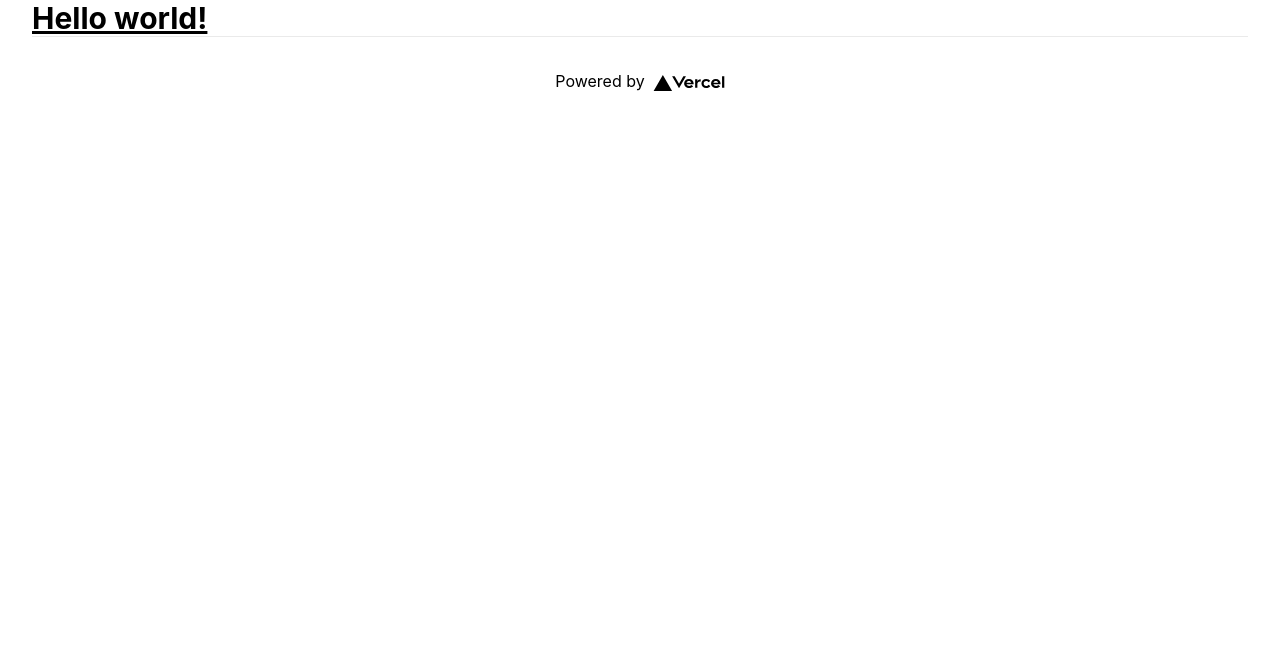
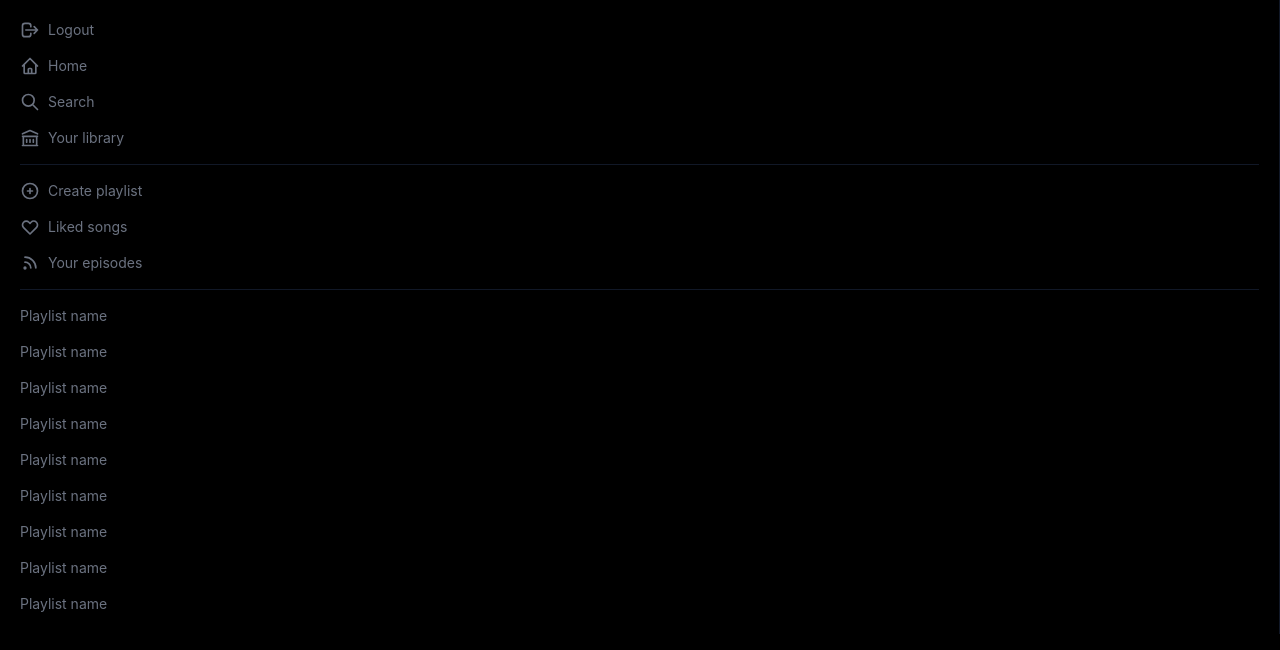
Before and after one commit to christiandebarrio/chrispotify-nextjs, a Next.js app: page / in a window 1280 px wide. Shown: the top 650 px of the page. Built offline with nearby package versions, Linux system fonts and the light colour scheme; no server answers.

Commit message:
add authentication

```diff
--- /dev/null
+++ b/components/Sidebar.tsx
@@ -0,0 +1,71 @@
+import {
+  HomeIcon,
+  SearchIcon,
+  LibraryIcon,
+  PlusCircleIcon,
+  HeartIcon,
+  RssIcon,
+  LogoutIcon,
+} from "@heroicons/react/outline";
+import { signOut, useSession } from "next-auth/react";
+
+export const Sidebar = () => {
+  const { data: session, status } = useSession();
+
+  console.log(session, status);
+  const handleLogout = () => signOut();
+
+  return (
+    <aside className="text-gray-500 p-5 text-sm border-r border-gray-900">
+      <div className="space-y-4">
+        <button
+          onClick={handleLogout}
+          className="flex items-center space-x-2 hover:text-white"
+        >
+          <LogoutIcon className="h-5 w-5" />
+          <p>Logout</p>
+        </button>
+        <button className="flex items-center space-x-2 hover:text-white">
+          <HomeIcon className="h-5 w-5" />
+          <p>Home</p>
+        </button>
+        <button className="flex items-center space-x-2 hover:text-white">
+          <SearchIcon className="h-5 w-5" />
+          <p>Search</p>
+        </button>
+        <button className="flex items-center space-x-2 hover:text-white">
+          <LibraryIcon className="h-5 w-5" />
+          <p>Your library</p>
+        </button>
+
+        <hr className="border-t-[0.1px] border-gray-900" />
+
+        <button className="flex items-center space-x-2 hover:text-white">
+          <PlusCircleIcon className="h-5 w-5" />
+          <p>Create playlist</p>
+        </button>
+        <button className="flex items-center space-x-2 hover:text-white">
+          <HeartIcon className="h-5 w-5" />
+          <p>Liked songs</p>
+        </button>
+        <button className="flex items-center space-x-2 hover:text-white">
+          <RssIcon className="h-5 w-5" />
+          <p>Your episodes</p>
+        </button>
+
+        <hr className="border-t-[0.1px] border-gray-900" />
+
+        {/* Playlist */}
+        <p className="cursor-pointer hover:text-white">Playlist name</p>
+        <p className="cursor-pointer hover:text-white">Playlist name</p>
+        <p className="cursor-pointer hover:text-white">Playlist name</p>
+        <p className="cursor-pointer hover:text-white">Playlist name</p>
+        <p className="cursor-pointer hover:text-white">Playlist name</p>
+        <p className="cursor-pointer hover:text-white">Playlist name</p>
+        <p className="cursor-pointer hover:text-white">Playlist name</p>
+        <p className="cursor-pointer hover:text-white">Playlist name</p>
+        <p className="cursor-pointer hover:text-white">Playlist name</p>
+      </div>
+    </aside>
+  );
+};
--- /dev/null
+++ b/lib/spotify.ts
@@ -0,0 +1,28 @@
+import SpotifyWebApi from "spotify-web-api-node";
+
+const scope = [
+  "user-read-email",
+  "user-read-private",
+  "user-top-read",
+  "user-library-read",
+  // "user-library-modify",
+  "user-read-playback-state",
+  "user-modify-playback-state",
+  "user-read-currently-playing",
+  "user-read-recently-played",
+  "user-follow-read",
+  "playlist-read-private",
+  "playlist-read-collaborative",
+  "streaming",
+].join(",");
+
+const params = { scope };
+
+const queryParamString = new URLSearchParams(params).toString();
+
+export const SPOTIFY_LOGIN_URL = `https://accounts.spotify.com/authorize?${queryParamString}`;
+
+export const spotifyApi = new SpotifyWebApi({
+  clientId: process.env.SPOTIFY_CLIENT_ID,
+  clientSecret: process.env.SPOTIFY_CLIENT_SECRET,
+});
--- a/pages/_app.tsx
+++ b/pages/_app.tsx
@@ -1,8 +1,13 @@
-import '../styles/globals.css'
-import type { AppProps } from 'next/app'
+import "../styles/globals.css";
+import type { AppProps } from "next/app";
+import { SessionProvider } from "next-auth/react";
 
 function MyApp({ Component, pageProps }: AppProps) {
-  return <Component {...pageProps} />
+  return (
+    <SessionProvider session={pageProps.session}>
+      <Component {...pageProps} />
+    </SessionProvider>
+  );
 }
 
-export default MyApp
+export default MyApp;
--- /dev/null
+++ b/pages/_middleware.tsx
@@ -0,0 +1,24 @@
+import { getToken } from "next-auth/jwt";
+import { NextRequest, NextResponse } from "next/server";
+
+export async function middleware(req: NextRequest) {
+  // Token will exist if user is logged in
+  const token = await getToken({
+    req,
+    secret: process.env.JWT_SECRET ?? "undefined",
+  });
+
+  const { pathname } = req.nextUrl;
+
+  // Allow the request if the following is true...
+  // 1) It's a request for next-auth session & provider fetching
+  // 2) the token exists
+  if (pathname.includes("/api/auth") || token) {
+    return NextResponse.next();
+  }
+
+  // Redirect them to login if they don't have a token AND requesting a protected route
+  if (!token && pathname !== "/login") {
+    return NextResponse.redirect("/login");
+  }
+}
--- /dev/null
+++ b/pages/api/auth/[...nextauth].ts
@@ -0,0 +1,98 @@
+import NextAuth, { Account, Session, User } from "next-auth";
+import { JWT } from "next-auth/jwt";
+import SpotifyProvider from "next-auth/providers/spotify";
+import { spotifyApi, SPOTIFY_LOGIN_URL } from "../../../lib/spotify";
+
+interface MyJWT extends JWT {
+  username: string;
+  accessToken?: string;
+  refreshToken?: string;
+  accessTokenExpires?: number;
+}
+
+const jwtCallback = async ({
+  token,
+  account,
+  user,
+}: {
+  token: MyJWT;
+  account: Account;
+  user: User;
+}) => {
+  //   initial sign in
+  if (account && user) {
+    return {
+      ...token,
+      accessToken: account.access_token,
+      refreshToken: account.refresh_token,
+      username: account.providerAccountId,
+      accessTokenExpires: account.expires_at && account.expires_at * 1000,
+    };
+  }
+
+  //   return the previous token if the access token has not expired yet
+  if (Date.now() < (token.accessTokenExpires ?? 0)) {
+    return token;
+  }
+
+  //   Access token has expird, so we need to refresh it...
+  console.log("Access token has expired, refreshing...");
+  return await refreshAccessToken(token);
+};
+
+const refreshAccessToken = async (token: MyJWT): Promise<MyJWT> => {
+  try {
+    spotifyApi.setAccessToken(token.accessToken ?? "undefined");
+    spotifyApi.setRefreshToken(token.refreshToken ?? "undefined");
+
+    const { body: refreshedToken } = await spotifyApi.refreshAccessToken();
+    console.log("Refreshed toke is.", refreshedToken);
+
+    return {
+      ...token,
+      accessToken: refreshedToken.access_token,
+      accessTokenExpires: Date.now() + refreshedToken.expires_in * 1000,
+      refreshToken: refreshedToken.refresh_token ?? token.refreshToken,
+    };
+  } catch (error) {
+    console.error(error);
+    return { ...token, error: "RefreshAccessTokenError" };
+  }
+};
+
+const sessionCallback = async ({
+  session,
+  token,
+}: {
+  session: Session;
+  token: MyJWT;
+}) => {
+  const mySession = {
+    ...session,
+    user: {
+      ...session.user,
+      accessToken: token.accessToken,
+      refreshToken: token.refreshToken,
+      username: token.username,
+    },
+  };
+  return mySession;
+};
+
+export default NextAuth({
+  // Configure one or more authentication providers
+  providers: [
+    SpotifyProvider({
+      clientId: process.env.SPOTIFY_CLIENT_ID ?? "undefined",
+      clientSecret: process.env.SPOTIFY_CLIENT_SECRET ?? "undefined",
+      authorization: SPOTIFY_LOGIN_URL,
+    }),
+    // ...add more providers here
+  ],
+  secret: process.env.JWT_SECRET,
+  pages: { signIn: "/login" },
+  callbacks: {
+    jwt: jwtCallback,
+    session: sessionCallback,
+  },
+});
--- a/pages/api/hello.ts
+++ /dev/null
@@ -1,13 +0,0 @@
-// Next.js API route support: https://nextjs.org/docs/api-routes/introduction
-import type { NextApiRequest, NextApiResponse } from 'next'
-
-type Data = {
-  name: string
-}
-
-export default function handler(
-  req: NextApiRequest,
-  res: NextApiResponse<Data>
-) {
-  res.status(200).json({ name: 'John Doe' })
-}
--- a/pages/index.tsx
+++ b/pages/index.tsx
@@ -1,31 +1,21 @@
 import type { NextPage } from "next";
 import Head from "next/head";
-import Image from "next/image";
-import styles from "../styles/Home.module.css";
+import { Sidebar } from "../components/Sidebar";
 
 const Home: NextPage = () => {
   return (
-    <div className={styles.container}>
+    <div>
       <Head>
-        <title>Create Next App</title>
-        <meta name="description" content="Generated by create next app" />
-        <link rel="icon" href="/favicon.ico" />
+        <title>chrispotify</title>
+        <meta name="description" content="Spotify clone made with next js" />
+        {/* <link rel="icon" href="/favicon.ico" /> */}
       </Head>
 
-      <h1 className="text-3xl font-bold underline">Hello world!</h1>
-
-      <footer className={styles.footer}>
-        <a
-          href="https://vercel.com?utm_source=create-next-app&utm_medium=default-template&utm_campaign=create-next-app"
-          target="_blank"
-          rel="noopener noreferrer"
-        >
-          Powered by{" "}
-          <span className={styles.logo}>
-            <Image src="/vercel.svg" alt="Vercel Logo" width={72} height={16} />
-          </span>
-        </a>
-      </footer>
+      <main className="bg-black h-screen overflow-hidden">
+        <Sidebar />
+        {/* Center */}
+      </main>
+      <footer>{/* player */}</footer>
     </div>
   );
 };
--- /dev/null
+++ b/pages/login.tsx
@@ -0,0 +1,34 @@
+import { getProviders, signIn } from "next-auth/react";
+
+type Provider = { name: string; id: string };
+
+interface LoginProps {
+  providers: Record<string, Provider>;
+}
+
+export default function Login({ providers }: LoginProps) {
+  return (
+    <div className="flex flex-col items-center justify-center bg-black min-h-screen w-full">
+      <img
+        className="w-52 mb-5"
+        src="https://links.papareact.com/9xl"
+        alt="logo spotify"
+      />
+      {Object.values(providers).map((provider) => (
+        <div key={provider.name}>
+          <button
+            onClick={() => signIn(provider.id, { callbackUrl: "/" })}
+            className="bg-[#18D860] text-white p-5 rounded-full"
+          >
+            Login with {provider.name}
+          </button>
+        </div>
+      ))}
+    </div>
+  );
+}
+
+export async function getServerSideProps() {
+  const providers = await getProviders();
+  return { props: { providers } };
+}
--- a/styles/Home.module.css
+++ b/styles/Home.module.css
@@ -1,4 +1,4 @@
-.container {
+/* .container {
   padding: 0 2rem;
 }
 
@@ -113,4 +113,4 @@
     width: 100%;
     flex-direction: column;
   }
-}
+} */
```
Also changed, not shown: package.json (+9 -1 lines), 1 other file (tests, documents, lock files or other folders).
